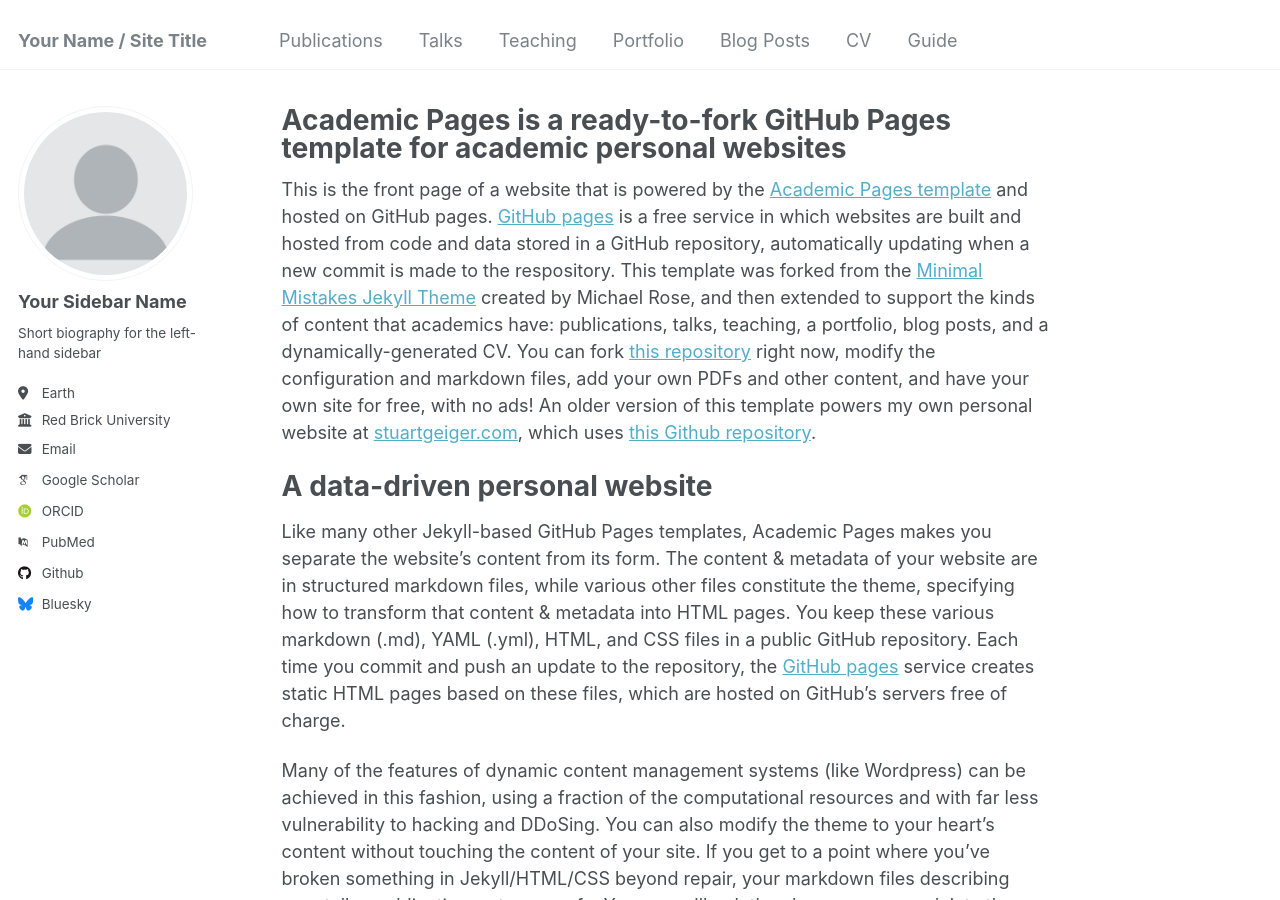
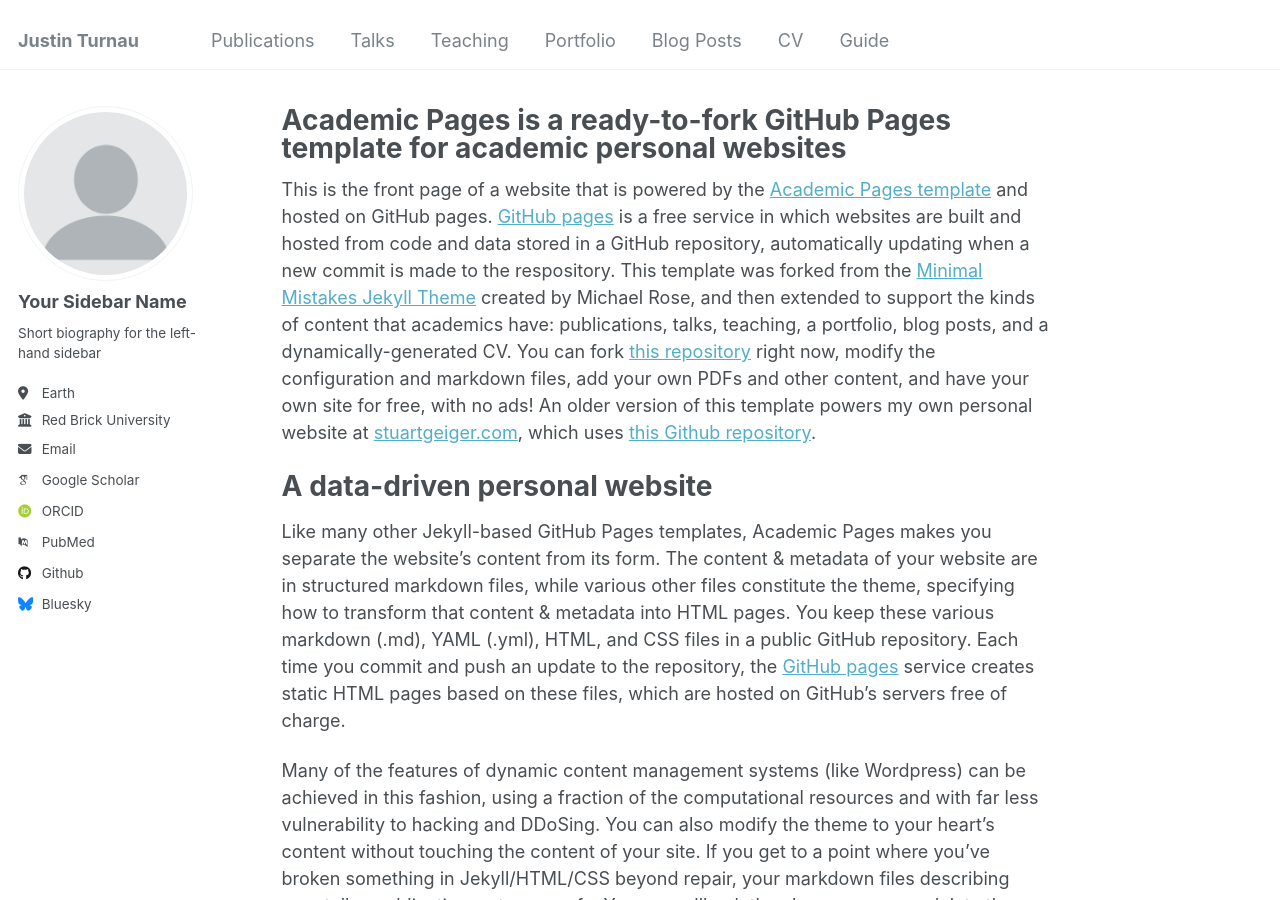
Before and after one commit to JTurnau/testing-name-change, a Jekyll site: the page built from _pages/about.md, in a window 1280 px wide and 900 px high. Built offline with Jekyll 4.4.1, drawn with Linux system fonts in a browser that asks for light colours; some web fonts are replaced.

Commit message:
Update config

```diff
--- a/_config.yml
+++ b/_config.yml
@@ -8,7 +8,7 @@
 
 # Basic Site Settings
 locale                   : "en-US"
-title                    : "Your Name / Site Title"
+title                    : "Justin Turnau"
 title_separator          : "-"
 name                     : &name "Your Name"
 description              : &description "personal description"
```
